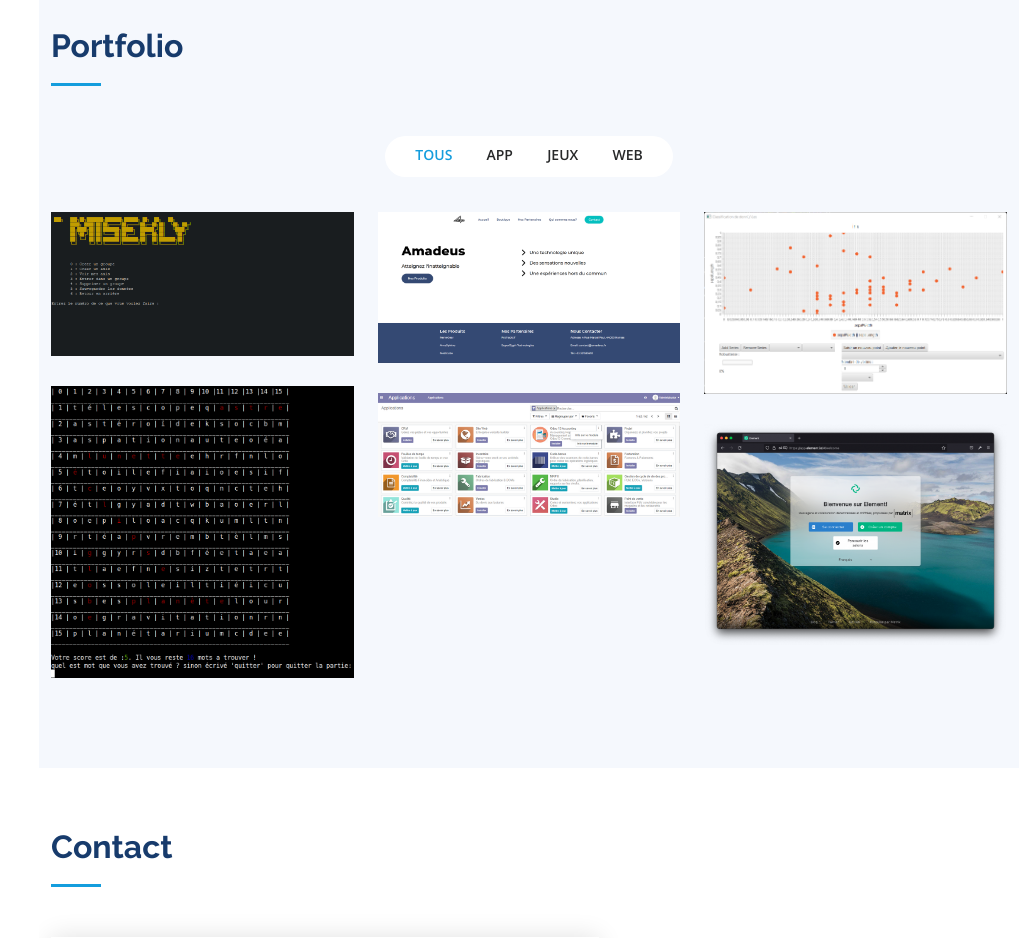
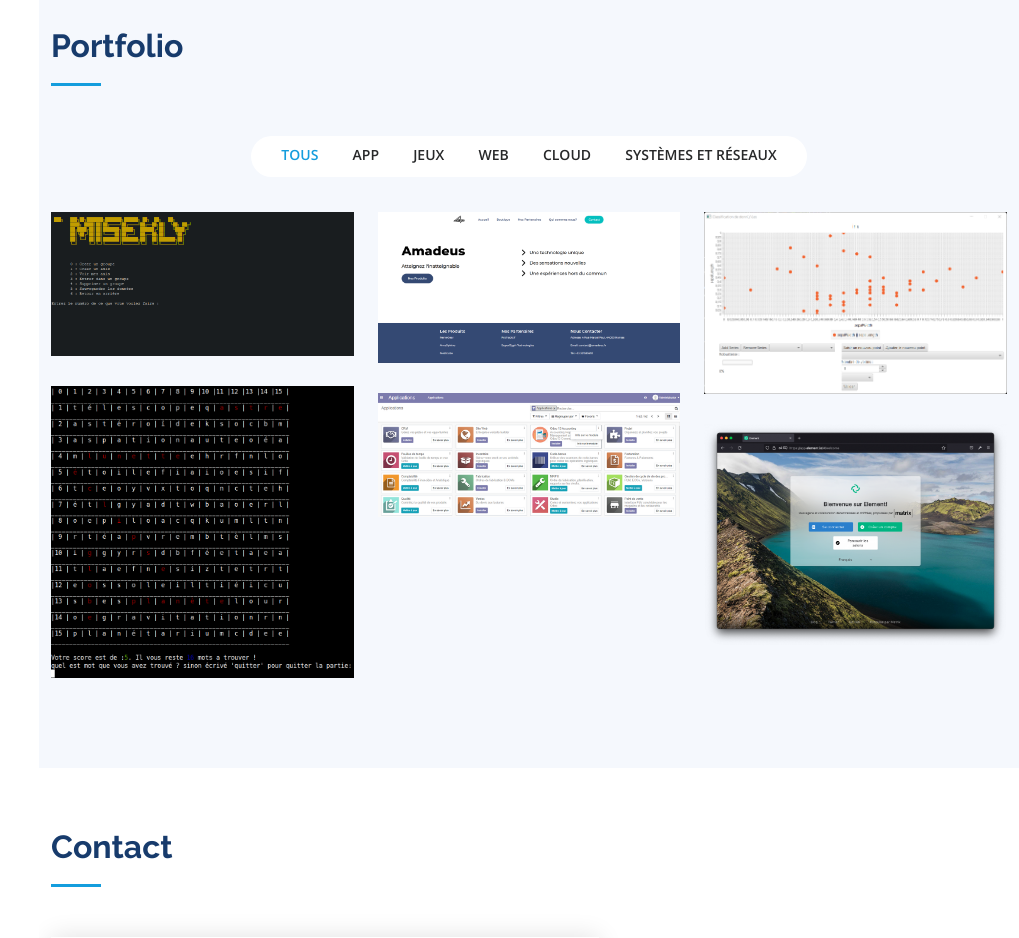
Before and after one commit to ElZitoune/ghazi.github.io, a plain HTML site: page index.html in a window 1280 px wide. Shown: the part 3140-4078 px from the top of the page, without its empty margins (261-1280 px from the left). Drawn offline with nearby package versions, Linux system fonts and the light colour scheme.

Commit message:
modification de l'index

```diff
--- a/index.html
+++ b/index.html
@@ -324,6 +324,8 @@
               <li data-filter=".filter-app">App</li>
               <li data-filter=".filter-jeux">Jeux</li>
               <li data-filter=".filter-web">Web</li>
+              <li data-filter=".filter-web">Cloud</li>
+              <li data-filter=".filter-web">Systèmes et Réseaux</li>
             </ul>
           </div>
         </div>
```
